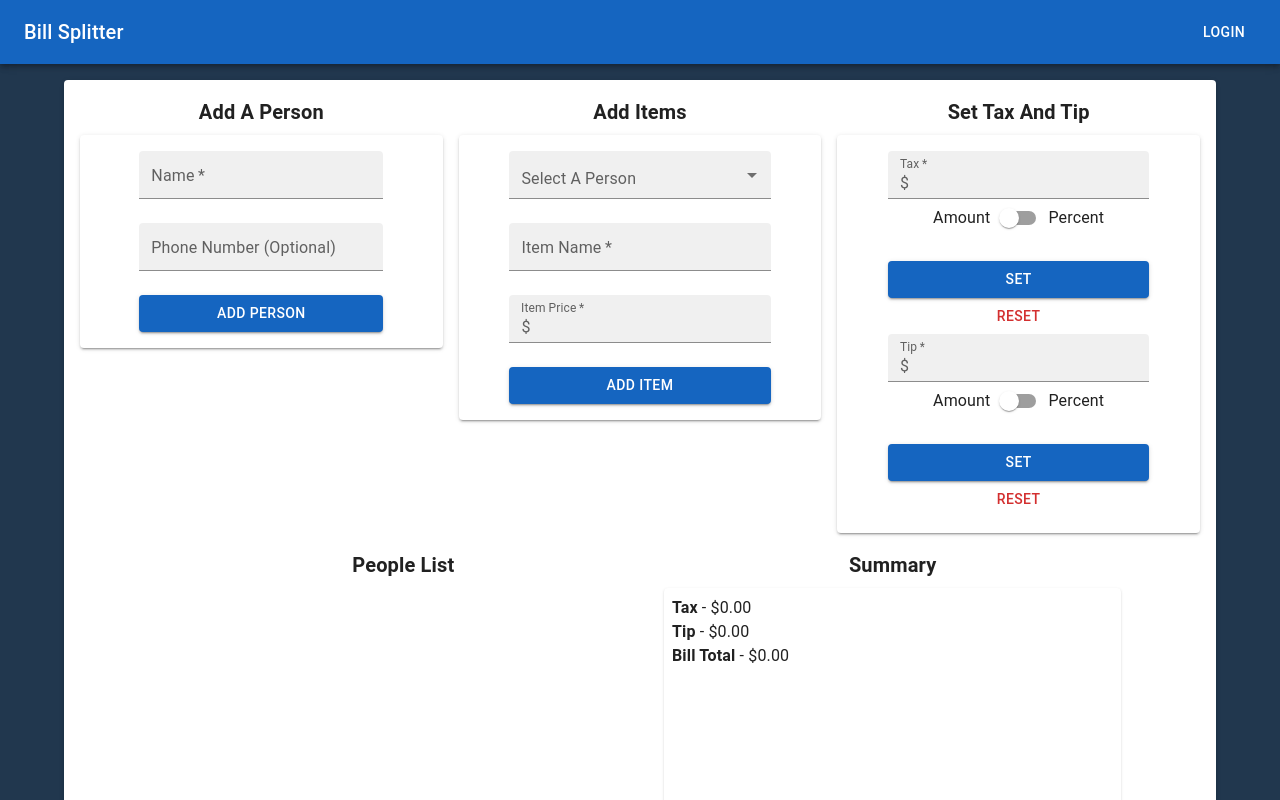
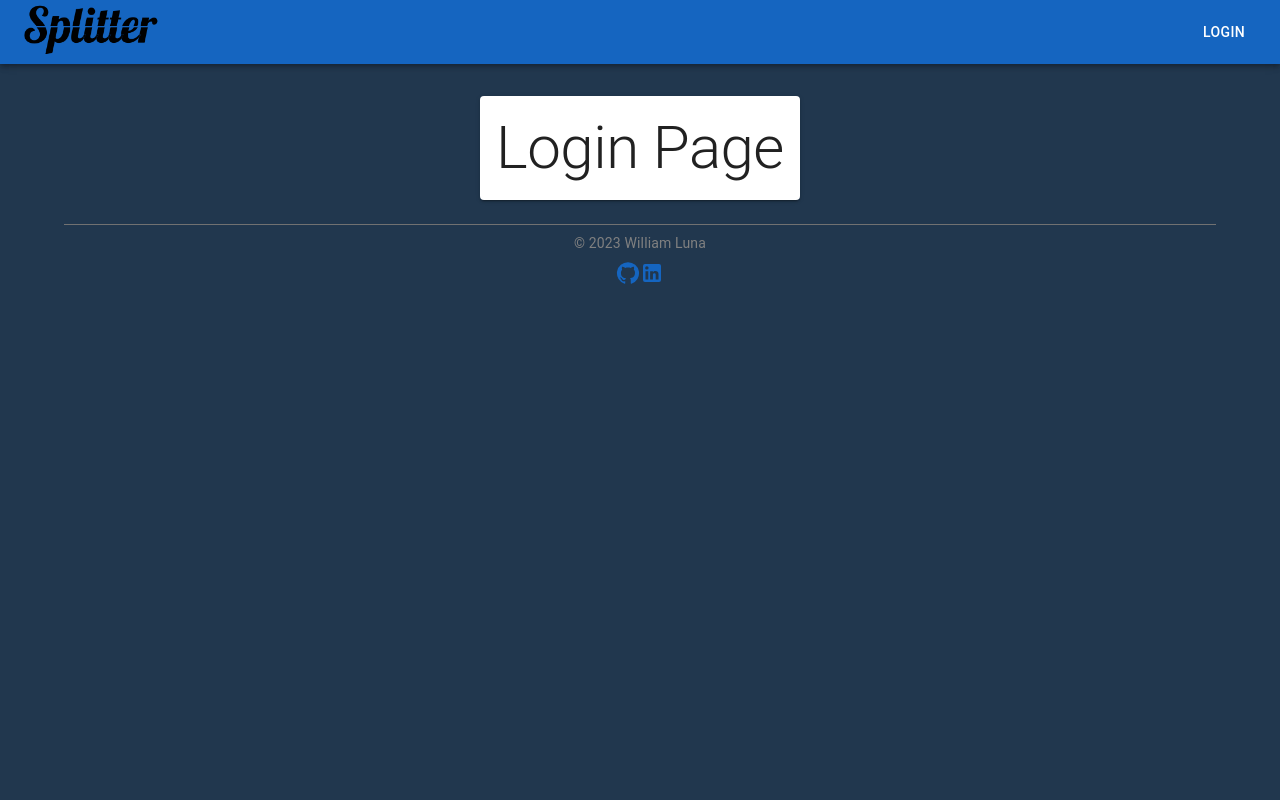
Before and after one commit to William-Luna/billsplitter, a React (Create React App) app in the folder frontend/: page /login in a window 1280 px wide. Shown: the top 800 px of the page. Built offline with nearby package versions, Linux system fonts and the light colour scheme.

Commit message:
react routing + login page barebones, home logo

```diff
--- a/frontend/package.json
+++ b/frontend/package.json
@@ -18,6 +18,7 @@
     "react-chartjs-2": "^5.2.0",
     "react-dom": "^18.2.0",
     "react-redux": "^8.1.0",
+    "react-router-dom": "^6.14.2",
     "react-scripts": "5.0.1",
     "redux": "^4.2.1",
     "uuid": "^9.0.0",
--- a/frontend/src/App.js
+++ b/frontend/src/App.js
@@ -1,14 +1,13 @@
-import PeopleList from './components/PeopleList'
-import PersonForm from './components/PersonForm'
-import ItemForm from './components/ItemForm'
-import ResultDisplay from './components/ResultDisplay'
-import TaxTipOptions from './components/TaxTipOptions'
 import TopNavbar from './components/TopNavbar'
 import Footer from './components/Footer'
 import Notification from './components/Notification'
+import MainApp from './components/MainApp'
+import Login from './components/Login'
 
 import { Box, Container, CssBaseline, Paper } from '@mui/material'
-import Grid2 from '@mui/material/Unstable_Grid2/Grid2'
+import { Route, BrowserRouter as Router, Routes } from 'react-router-dom'
+
+
 
 const App = () => {
 
@@ -18,33 +17,19 @@ const App = () => {
       <CssBaseline />
       <Notification />
       <Box display="flex" flexDirection="column" justifyContent="space-between" alignItems="center">
+        <Router>
           <TopNavbar />
           <main>
             <Container maxWidth="lg">
               <Paper elevation={2} sx={{ p: 2 }}>
-              <Grid2 container spacing={2} align="center">
-                <Grid2 xs={12} sm={4}>
-                  <PersonForm />
-                </Grid2>
-                <Grid2 xs={12} sm={4}>
-                  <ItemForm />
-                </Grid2>
-                <Grid2 xs={12} sm={4}>
-                  <TaxTipOptions />
-                </Grid2>
-                <Grid2 xs={12} sm={1}></Grid2>
-                <Grid2 xs={12} sm={5}>
-                  <PeopleList />
-                </Grid2>
-                <Grid2 xs={12} sm={0}></Grid2>
-                <Grid2 xs={12} sm={5}>
-                  <ResultDisplay />
-                </Grid2>
-                <Grid2 xs={12} sm={1}></Grid2>
-              </Grid2>
+                <Routes>
+                  <Route path='/login' element={<Login />} />
+                  <Route path='/' element={<MainApp />} />
+                </Routes>
               </Paper>
             </Container>
           </main>
+        </Router>
         <Footer />
       </Box>
 
--- /dev/null
+++ b/frontend/src/components/Login.js
@@ -0,0 +1,9 @@
+import { Typography } from "@mui/material"
+
+const Login = () => {
+  return (
+    <Typography variant="h2">Login Page</Typography>
+  )
+}
+
+export default Login
--- /dev/null
+++ b/frontend/src/components/MainApp.js
@@ -0,0 +1,35 @@
+import PeopleList from './PeopleList'
+import PersonForm from './PersonForm'
+import ItemForm from './ItemForm'
+import ResultDisplay from './ResultDisplay'
+import TaxTipOptions from './TaxTipOptions'
+
+import Grid2 from '@mui/material/Unstable_Grid2/Grid2'
+
+const MainApp = () => {
+  return (
+
+    <Grid2 container spacing={2} align="center">
+      <Grid2 xs={12} sm={4}>
+        <PersonForm />
+      </Grid2>
+      <Grid2 xs={12} sm={4}>
+        <ItemForm />
+      </Grid2>
+      <Grid2 xs={12} sm={4}>
+        <TaxTipOptions />
+      </Grid2>
+      <Grid2 xs={12} sm={1}></Grid2>
+      <Grid2 xs={12} sm={5}>
+        <PeopleList />
+      </Grid2>
+      <Grid2 xs={12} sm={0}></Grid2>
+      <Grid2 xs={12} sm={5}>
+        <ResultDisplay />
+      </Grid2>
+      <Grid2 xs={12} sm={1}></Grid2>
+    </Grid2>
+  )
+}
+
+export default MainApp
--- a/frontend/src/components/TopNavbar.js
+++ b/frontend/src/components/TopNavbar.js
@@ -1,11 +1,13 @@
-import { AppBar, Button, Link, Toolbar, Typography } from '@mui/material'
+import Logo from '../Logo.png'
+import { AppBar, Button, Toolbar } from '@mui/material'
+import { Link } from 'react-router-dom'
 
 const TopNavbar = () => {
   return (
-    <AppBar position="static" sx={{ mb: 2 }}>
+    <AppBar position="static" sx={{ mb: 4 }}>
       <Toolbar sx={{ justifyContent: 'space-between' }}>
-        <Typography variant="h6">Bill Splitter</Typography>
-        <Button color='inherit'><Link href='#' underline='none' color='inherit'>Login</Link></Button>
+        <Link to='/'><img src={Logo} alt='Logo' height='50' /></Link>
+        <Button component={Link} to='/login' color='inherit'>LOGIN</Button>
       </Toolbar>
     </AppBar>
   )
```
Also changed, not shown: frontend/src/Logo.png (added), 1 other file (tests, documents, lock files or other folders). Lines whose indentation alone changed are shown as unchanged.
